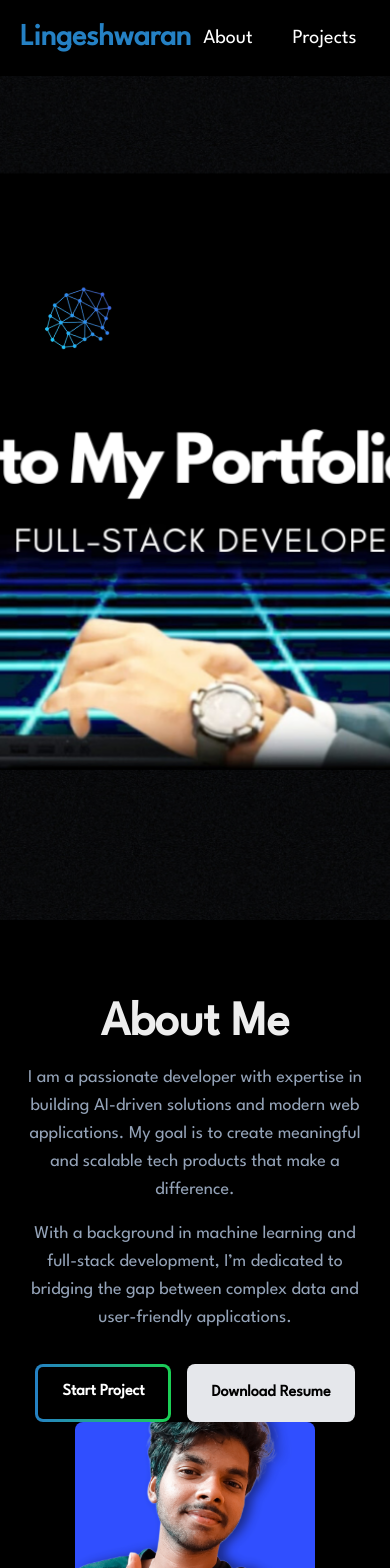
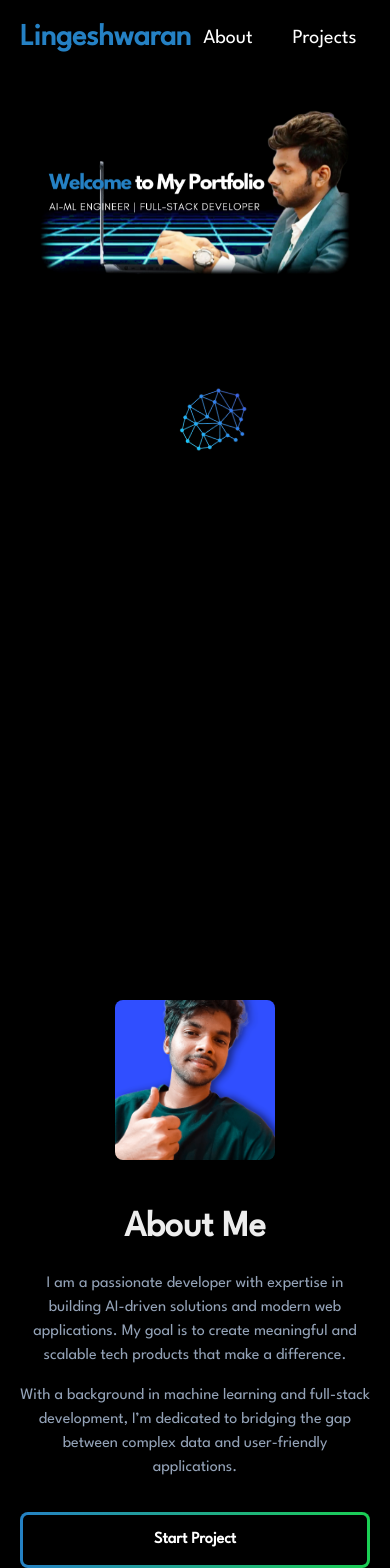
Before and after one commit to githubLINGESH/portfolio, a Next.js app: page / in a window 390 px wide. Shown: the top 1568 px of the page. Built offline with nearby package versions, Linux system fonts and the light colour scheme.

Commit message:
responsively updated

```diff
--- a/components/About.js
+++ b/components/About.js
@@ -5,30 +5,30 @@ const About = () => (
     style={{
       background: "var(--bg-main)",
       fontFamily: "League Spartan",
-      color: "var(--text-main)"
+      color: "var(--text-main)",
     }}
   >
-    <div className="max-w-6xl mx-auto px-5 flex flex-col lg:flex-row items-center">
+    <div className="max-w-6xl mx-auto px-5 flex flex-col-reverse lg:flex-row items-center gap-12 lg:gap-8">
       {/* Left Column - Content */}
       <div className="w-full lg:w-2/3 text-center lg:text-left">
-        <h2 className="text-5xl font-bold mb-4">About Me</h2>
-        <p className="mt-4 text-lg font-thin text-slate-400">
+        <h2 className="text-4xl lg:text-5xl font-bold mb-6">About Me</h2>
+        <p className="mt-4 text-base lg:text-lg font-thin text-slate-400">
           I am a passionate developer with expertise in building AI-driven solutions
           and modern web applications. My goal is to create meaningful and scalable
           tech products that make a difference.
         </p>
-        <p className="mt-4 text-lg font-thin text-slate-400">
+        <p className="mt-4 text-base lg:text-lg font-thin text-slate-400">
           With a background in machine learning and full-stack development, I’m dedicated
           to bridging the gap between complex data and user-friendly applications.
         </p>
 
         {/* Buttons */}
-        <div className="mt-8 flex justify-center lg:justify-start space-x-4">
+        <div className="mt-8 flex flex-col sm:flex-row justify-center lg:justify-start space-y-4 sm:space-y-0 sm:space-x-4">
           {/* Start Project Button */}
           <a
-            href="https://www.fiverr.com/s/e6YjBNj"  // Target URL
-            target="_blank"  // Opens in a new tab
-            rel="noopener noreferrer"  // Security best practice
+            href="https://www.fiverr.com/s/e6YjBNj" // Target URL
+            target="_blank" // Opens in a new tab
+            rel="noopener noreferrer" // Security best practice
             className="relative px-6 py-3 font-bold text-white rounded-lg"
             style={{
               background: "black", // button inner background
@@ -39,7 +39,7 @@ const About = () => (
               backgroundClip: "padding-box, border-box",
               display: "inline-block",
               transition: "all 0.3s ease",
-              textDecoration: "none"  // Remove underline
+              textDecoration: "none", // Remove underline
             }}
           >
             Start Project
@@ -48,9 +48,9 @@ const About = () => (
           {/* Download Resume Button */}
           <a
             href="https://drive.google.com/file/d/1DiEcuSbhUsDrv6VahgOyCcpI_xoO6x90/view?usp=sharing"
-            download="Lingesh_Resume.pdf"  // File name for download
+            download="Lingesh_Resume.pdf" // File name for download
             className="px-6 py-4 bg-gray-200 text-black font-bold rounded-lg transition"
-            style={{ textDecoration: "none" }}  // Remove underline
+            style={{ textDecoration: "none" }} // Remove underline
           >
             Download Resume
           </a>
@@ -58,11 +58,11 @@ const About = () => (
       </div>
 
       {/* Right Column - Profile Image */}
-      <div className="w-full lg:w-1/3 mb-8 lg:mb-0 flex items-center justify-center">
+      <div className="w-full lg:w-1/3 flex items-center justify-center">
         <img
           src="/profileimg.jpg"
           alt="Profile"
-          className="rounded-lg shadow-lg object-cover w-60 h-60 lg:w-full lg:h-auto"
+          className="rounded-lg shadow-lg object-cover w-40 h-40 sm:w-48 sm:h-48 lg:w-full lg:h-auto"
         />
       </div>
     </div>
--- a/components/Hero.js
+++ b/components/Hero.js
@@ -18,13 +18,13 @@ const Hero = () => {
   return (
     <section
       ref={ref}
-      className="h-screen bg-black w-full flex items-center justify-center overflow-hidden relative"
+      className="min-h-screen w-full flex items-center justify-center overflow-hidden relative bg-black"
     >
-      {/* Profile Background with ease pop-out transition */}
+      {/* Responsive Profile Background */}
       <motion.div
-        className="absolute inset-0 bg-center"
+        className="absolute inset-0 bg-cover bg-center bg-no-repeat"
         style={{
-          backgroundImage: "url('Edited.png')",
+          backgroundImage: "url('finalprofile.png')",
           scale: bgScale,
           opacity: bgOpacity,
         }}
@@ -33,7 +33,7 @@ const Hero = () => {
 
       {/* Floating AI image positioned with smooth pop-in */}
       <motion.div
-        className="absolute top-1/3 left-10"
+        className="ml-10"
         style={{ y: y1, rotate, scale, opacity }}
         transition={{
           ease: [0.42, 0, 0.58, 1],
@@ -41,7 +41,7 @@ const Hero = () => {
           delay: 0.3,
         }}
       >
-        <img className="w-20 h-20" src="dl.png" alt="Deep Learning Icon" />
+        <img className="w-20 h-20 sm:w-15 h-15" src="dl.png" alt="Deep Learning Icon" />
       </motion.div>
     </section>
   );
--- a/styles/globals.css
+++ b/styles/globals.css
@@ -76,3 +76,31 @@ a:hover, button:hover {
 html, body {
   height: 100%;
 }
+
+/* Hero css */
+/* Tailwind already has utility classes for responsiveness,
+but you can customize the styles in your Tailwind config file or add specific classes. */
+
+@media (max-width: 640px) {
+  .min-h-screen {
+    height: auto; /* Allows the section height to shrink as needed */
+  }
+  .bg-cover {
+    background-size: contain; /* Ensures image scales within the container */
+  }
+
+  .bg-center {
+    background-position: center top; /* Adjust for better alignment */
+  }
+}
+
+/* Optional: For tablets */
+@media (min-width: 641px) and (max-width: 1024px) {
+  .bg-cover {
+    background-size: cover; /* Fill the screen */
+  }
+
+  .bg-center {
+    background-position: center center;
+  }
+}
```
Also changed, not shown: public/finalprofile.png (added).
